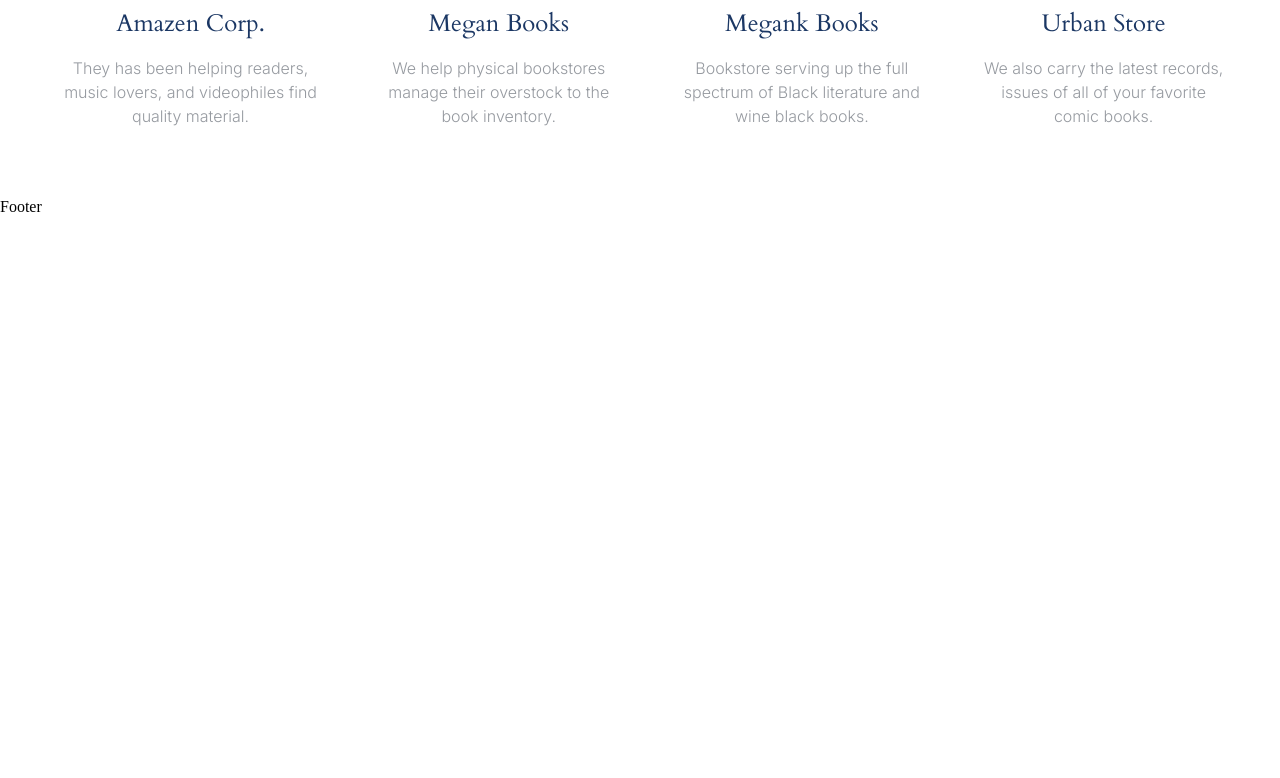
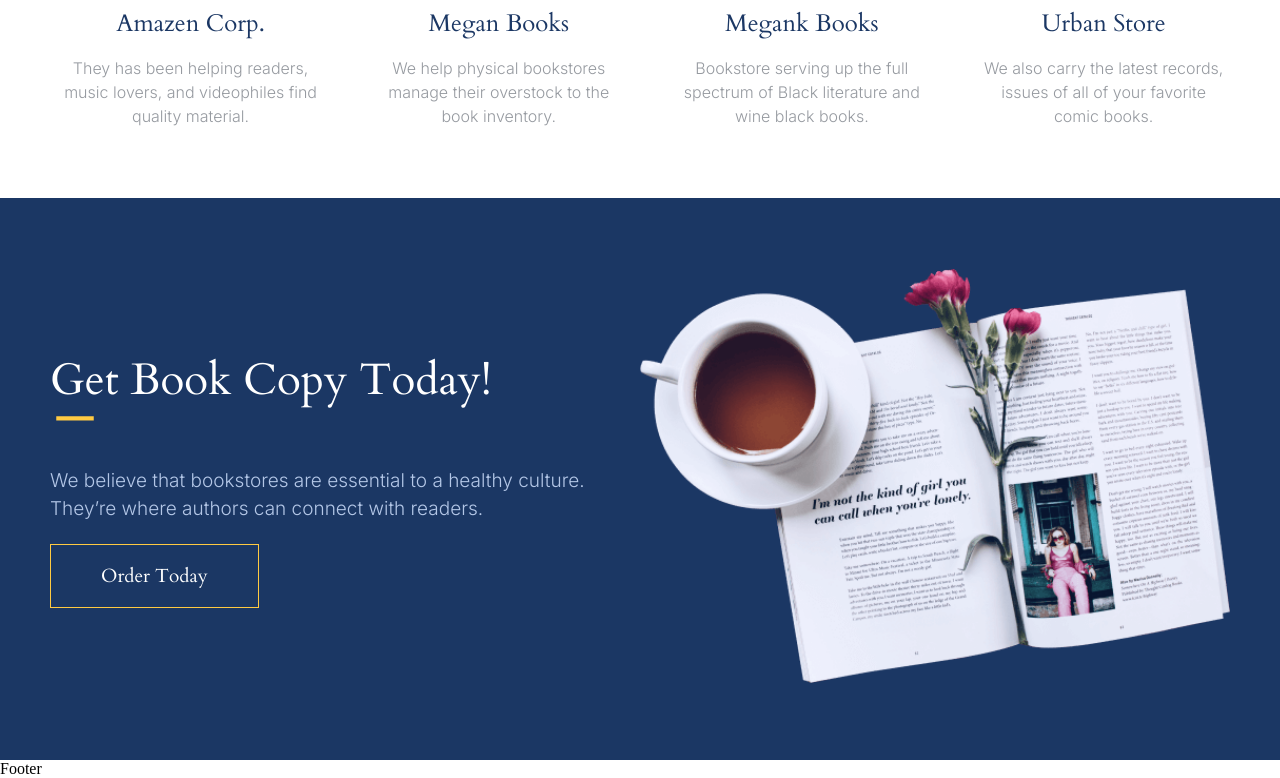
Before and after one commit to HopeMarwal/pages_landing_page, a React (Create React App) app: page / in a window 1280 px wide. Shown: the part 2986-3764 px from the top of the page. Before the commit the page ends 3202 px from the top, so only its background shows below. Built offline with nearby package versions, Linux system fonts and the light colour scheme.

Commit message:
Promo added

```diff
--- /dev/null
+++ b/src/assets/style/promo.scss
@@ -0,0 +1,55 @@
+@import './var';
+
+.promo-wrapper {
+  background-color: $main-clr;
+  .promo {
+    max-width: 1200px;
+    margin: auto;
+    padding: 70px 10px;
+    display: flex;
+    align-items: center;
+    color: $second-clr;
+    font-size: 20px;
+  }
+  .promo-col {
+    width: 50%;
+  }
+  img {
+    width: 100%;
+  }
+  h3 {
+    color: #fff;
+    text-transform: capitalize;
+    font-size: 2.2em;
+    font-weight: 300;
+  }
+  .yellow {
+    font-size: 50px;
+    color: $btn-bg-clr;
+  }
+  .subtitle {
+    font-size: 0.95em;
+    line-height: 1.5em;
+    font-family: $inter-font;
+    font-weight: 300;
+    margin-bottom: 20px;
+  }
+  .btn {
+    background-color: transparent;
+    color: #fff;
+  }
+}
+
+@media (max-width: 768px) {
+  .promo-wrapper {
+    .promo {
+      text-align: center;
+      flex-wrap: wrap;
+      gap: 40px;
+    }
+    .promo-col {
+      width: 80%;
+      margin: auto;
+    }
+  }
+}
--- a/src/components/Container.jsx
+++ b/src/components/Container.jsx
@@ -1,6 +1,7 @@
 import AuthorBook from "./container/AuthorBook";
 import About from "./container/About";
 import Stores from './container/Stores';
+import Promo from './container/Promo'
 //style
 import '../assets/style/container.scss'
 
@@ -10,6 +11,7 @@ export default function Container() {
       <AuthorBook />
       <About />
       <Stores />
+      <Promo />
     </div>
   )
 }
--- /dev/null
+++ b/src/components/container/Promo.jsx
@@ -0,0 +1,29 @@
+//icon
+import { MdOutlineMaximize } from 'react-icons/md'
+//img
+import openBook from '../../assets/img/open_book.png'
+//style
+import '../../assets/style/promo.scss';
+
+export default function Promo() {
+  return (
+    <div className='promo-wrapper'>
+      <div className="promo">
+
+        <div className="promo-col">
+          <h3>Get Book Copy Today!</h3>
+          <MdOutlineMaximize className='yellow' />
+          <p className="subtitle">
+            We believe that bookstores are essential to a healthy culture. They’re where authors can connect with readers.
+          </p>
+          <button className='btn'>order today</button>
+        </div>
+
+        <div className="promo-col">
+          <img src={openBook} alt="open book" />
+        </div>
+
+      </div>
+    </div>
+  )
+}
```
Also changed, not shown: src/assets/img/open_book.png (added).
